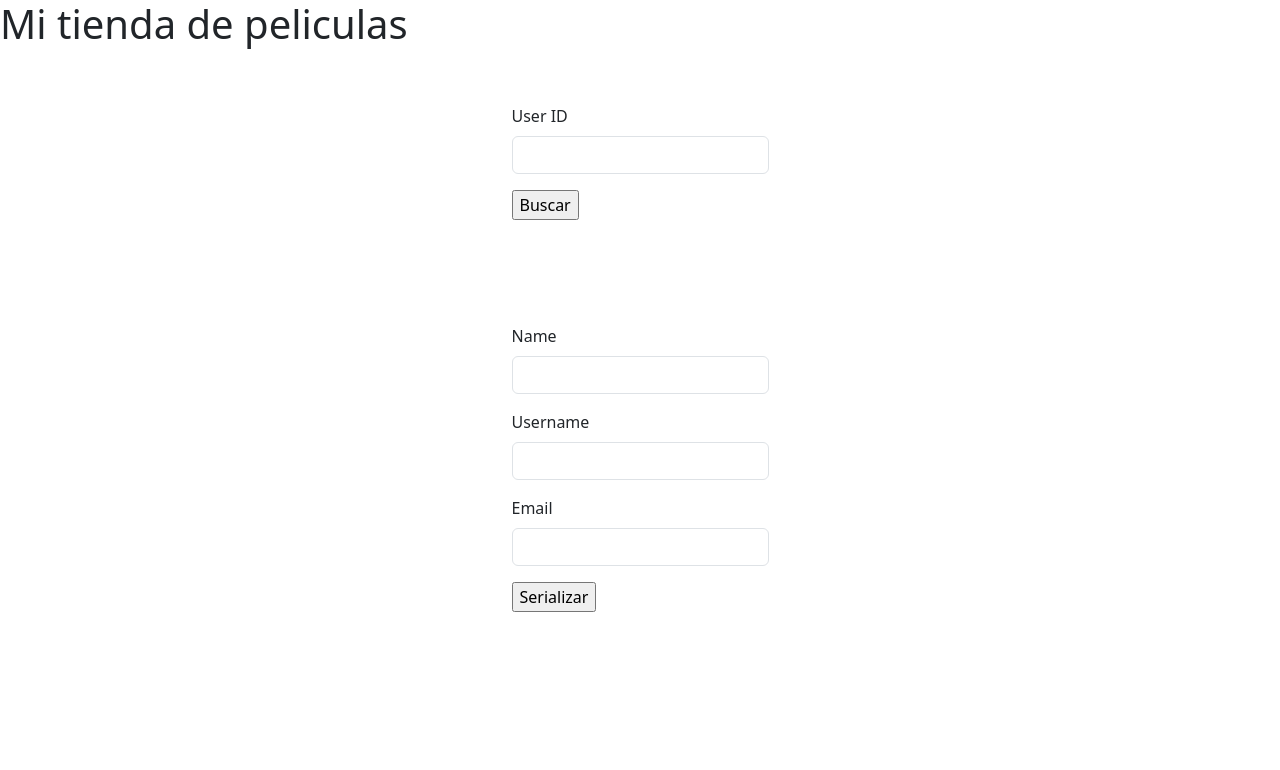
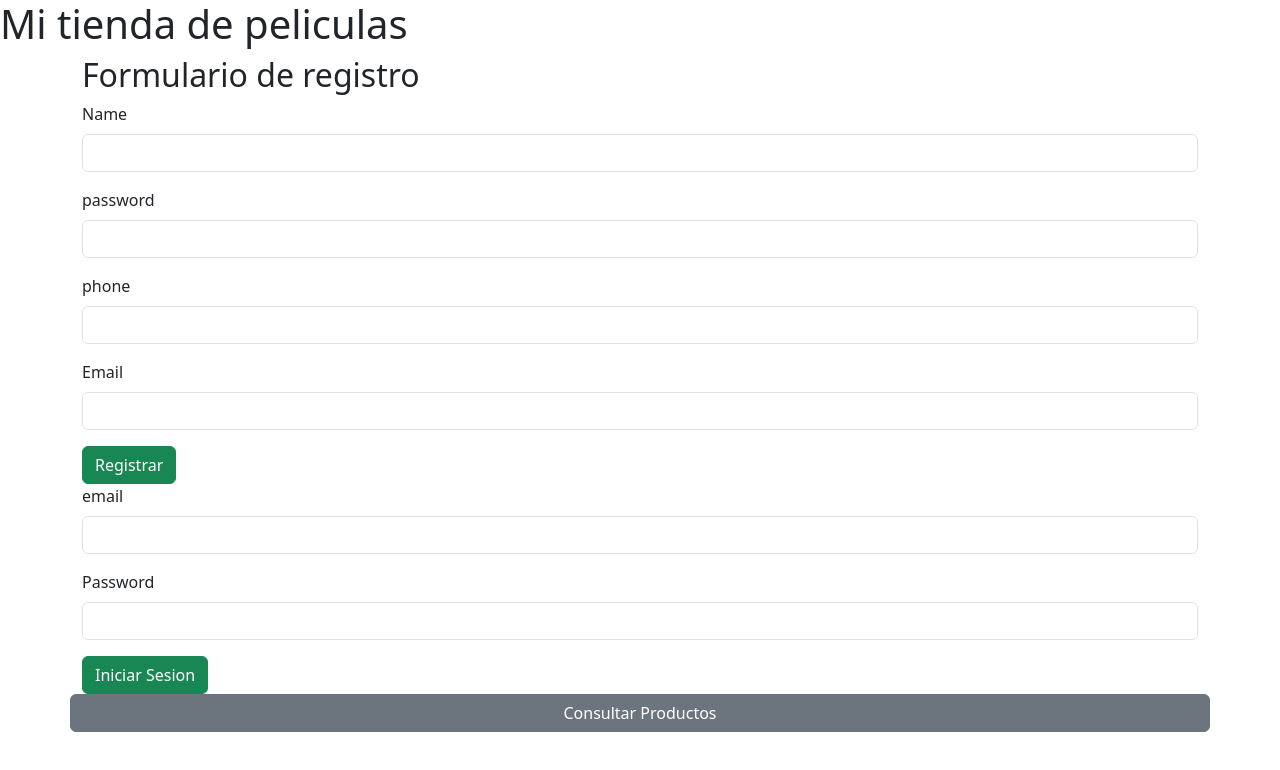
Before and after one commit to AvilaPro/JAlfaDev, a plain HTML site: page index.html in a window 1280 px wide. Drawn offline with nearby package versions, Linux system fonts and the light colour scheme; no server answers.

Commit message:
clase 4 - formData y JWT

```diff
--- a/index.html
+++ b/index.html
@@ -16,7 +16,7 @@
     <h1 id="h1">Mi tienda de peliculas</h1>
     <main id="peliculas" class="d-flex flex-wrap justify-content-around">
     </main>
-    <section class="d-flex flex-column justify-content-center align-items-center py-5">
+    <section class="d-none flex-column justify-content-center align-items-center py-5">
         <form>
             <div class="mb-3">
                 <label for="userID" class="form-label">User ID</label>
@@ -26,7 +26,7 @@
         </form>
         <h1 id="nameUserId"></h1>
     </section>
-    <section class="d-flex flex-column justify-content-center align-items-center py-5">
+    <section class="d-none flex-column justify-content-center align-items-center py-5">
         <form id="formSerialize" action="">
             <div class="mb-3">
                 <label for="namename" class="form-label">Name</label>
@@ -43,10 +43,56 @@
             <input type="submit" value="Serializar">
         </form>
     </section>
+    <section id="formClase4" class="container">
+        <h2>Formulario de registro</h2>
+        <div class="row">
+            <form id="registerForm" action="">
+                <div class="mb-3">
+                    <label for="name" class="form-label">Name</label>
+                    <input type="text" class="form-control" id="name" name="name">
+                </div>
+                <div class="mb-3">
+                    <label for="password" class="form-label">password</label>
+                    <input type="text" class="form-control" id="password" name="password">
+                </div>
+                <div class="mb-3">
+                    <label for="phone" class="form-label">phone</label>
+                    <input type="text" class="form-control" id="phone" name="phone">
+                </div>
+                <div class="mb-3">
+                    <label for="emailRegister" class="form-label">Email</label>
+                    <input type="text" class="form-control" id="emailRegister" name="email">
+                </div>
+                <input id="btnRegister" type="button" class="btn btn-success" value="Registrar" onclick="registrarUsuario(this.parentNode)">
+            </form>
+        </div>
+    </section>
+    <section id="loginForm" class="container">
+        <div class="row">
+            <form action="">
+                <div class="mb-3">
+                    <label for="emailLogin" class="form-label">email</label>
+                    <input type="text" class="form-control" id="emailLogin" name="email">
+                </div>
+                <div class="mb-3">
+                    <label for="PasswordLogin" class="form-label">Password</label>
+                    <input type="password" class="form-control" id="PasswordLogin" name="password">
+                </div>
+                <input type="button" value="Iniciar Sesion" class="btn btn-success" onclick="iniciarSesion(this.parentNode)">
+            </form>
+        </div>
+    </section>
+    <div class="container">
+        <div class="row">
+            <button class="btn btn-secondary" onclick="consultarProductos()">Consultar Productos</button>
+        </div>
+    </div>
     <!-- Mis scripts -->
-    <script src="./js/main.js"></script>
+    <!-- <script src="./js/main.js"></script> -->
     <!-- Script agregado en la clase 3 -->
-    <script src="./js/code.js"></script>
+    <!-- <script src="./js/code.js"></script> -->
+    <!-- Script agregado en la clase 4 -->
+    <script src="./js/clase4.js"></script>
     <!-- Scripts de Bootstrap -->
     <script src="https://cdn.jsdelivr.net/npm/bootstrap@5.3.3/dist/js/bootstrap.bundle.min.js"
         integrity="sha384-YvpcrYf0tY3lHB60NNkmXc5s9fDVZLESaAA55NDzOxhy9GkcIdslK1eN7N6jIeHz"
--- /dev/null
+++ b/js/clase4.js
@@ -0,0 +1,51 @@
+function registrarUsuario(form) {
+    let formData = new URLSearchParams();
+    for (const input of form) {
+        formData.append(input.name, input.value);
+    }
+    fetch("https://nestmyclass001-production.up.railway.app/user/register", {
+        method: "POST",
+        headers: {
+            "Content-Type": "application/x-www-form-urlencoded",
+            "Accept": "application/json",
+        },
+        body: formData.toString()
+    })
+        .then(response => response.json())
+        .then(data => console.log(data))
+        .catch(error => console.error('Error:', error));
+}
+
+function iniciarSesion(form) {
+    let formData = new URLSearchParams();
+    for (const input of form) {
+        formData.append(input.name, input.value);
+    }
+    fetch("https://nestmyclass001-production.up.railway.app/user/login", {
+        method: "POST",
+        headers: {
+            "Content-Type": "application/x-www-form-urlencoded",
+            "Accept": "application/json",
+        },
+        body: formData.toString()
+    }).then(response => response.json())
+    .then(data => {
+        console.log(data);
+        console.log(data.access_token);
+        localStorage.setItem("jwt", data.access_token);
+
+        //guardar el token en el localstorage
+        console.log(JSON.stringify(data));
+    })
+    .catch(error => console.error('Error:', error));
+}
+
+function consultarProductos() {
+    fetch("https://nestmyclass001-production.up.railway.app/products", {
+        headers: {
+            'Authorization': 'Bearer ' + localStorage.getItem("jwt")
+        }
+    }).then(response => response.json())
+    .then(data => console.log(data))
+    .catch(error => console.error('Error:', error));
+}
```
